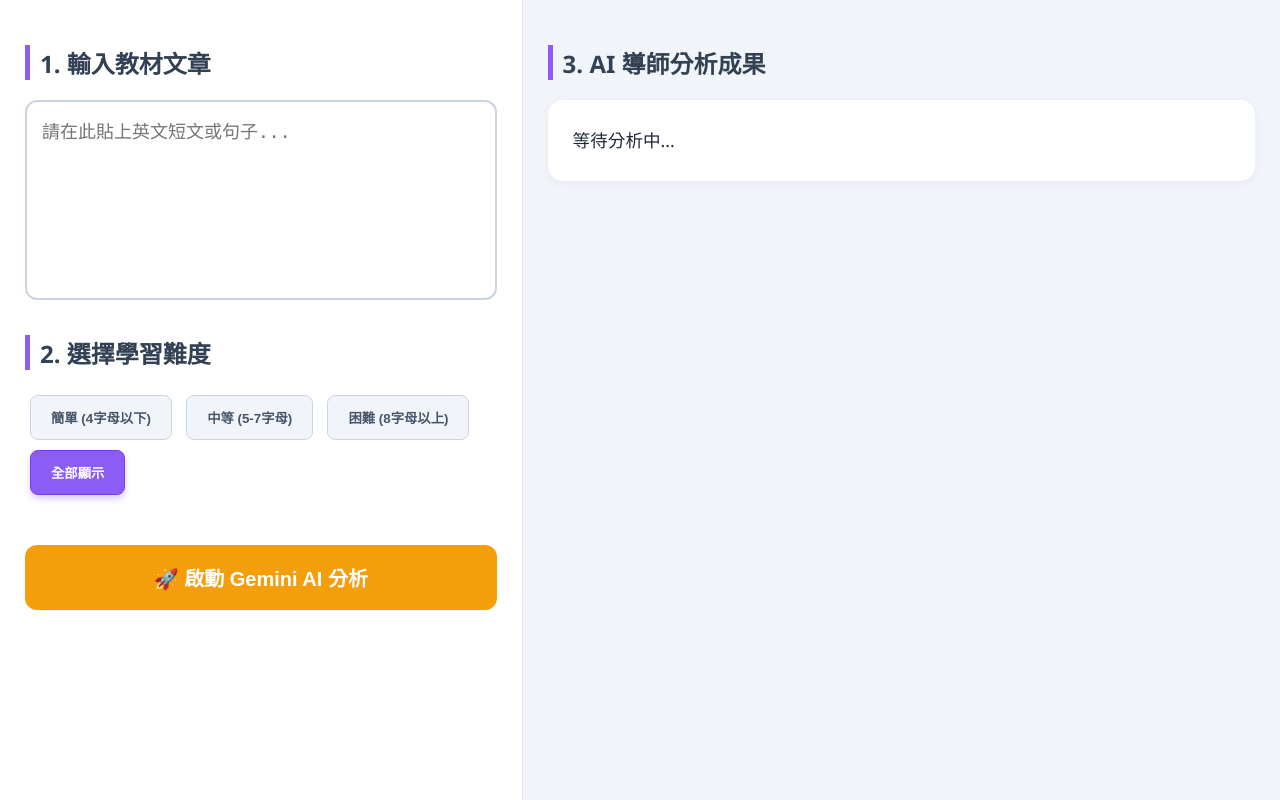
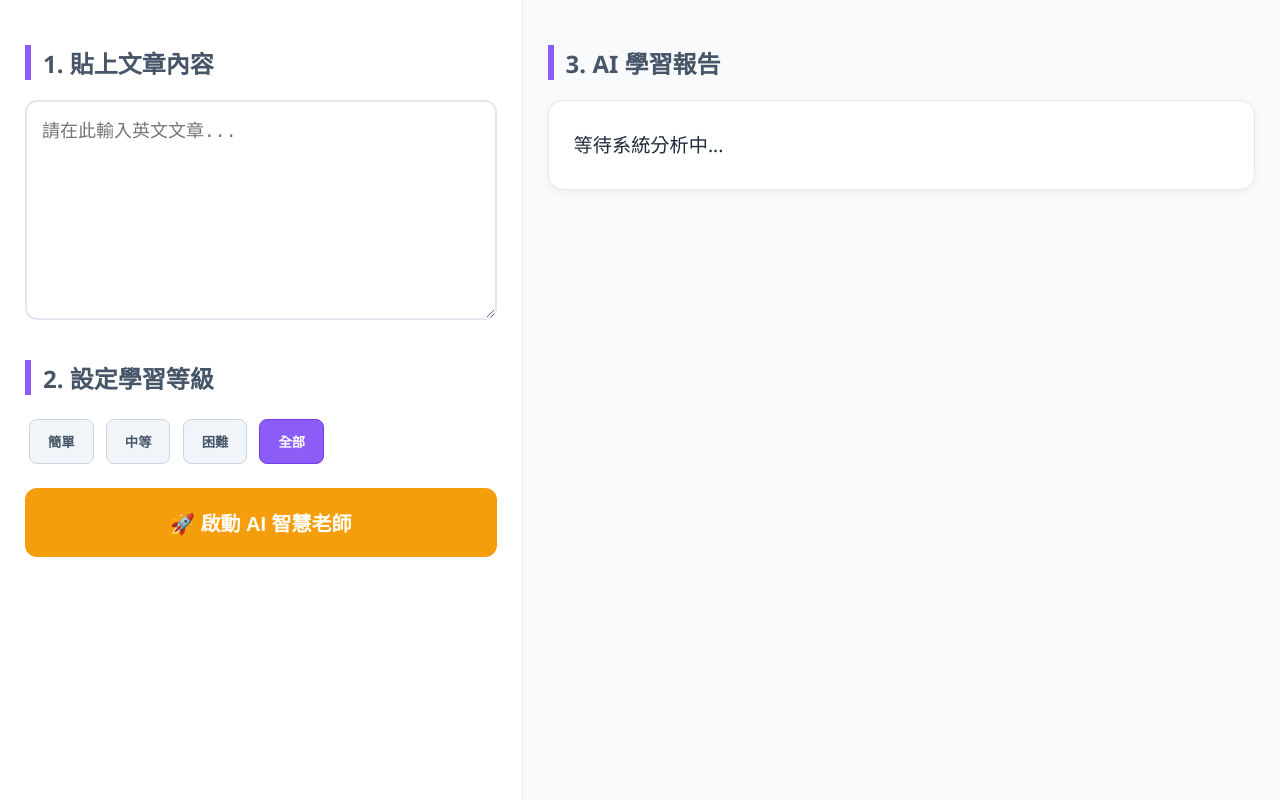
Before and after one commit to XuanYi-723/EnglishLearningSystem, a Flask app: page / in a window 1280 px wide. Run offline with Flask 3, Linux system fonts and the light colour scheme.

Commit message:
Update index.html
222222222222222

```diff
--- a/templates/index.html
+++ b/templates/index.html
@@ -5,75 +5,65 @@
     <meta name="viewport" content="width=device-width, initial-scale=1.0">
     <title>智慧英語學習系統 - Gemini AI 導師版</title>
     <style>
-        body { margin: 0; font-family: 'Segoe UI', "Microsoft JhengHei", Arial, sans-serif; background-color: #f1f5f9; color: #1e293b; }
+        body { margin: 0; font-family: 'Segoe UI', "Microsoft JhengHei", sans-serif; background-color: #f8fafc; color: #1e293b; }
         .container { display: flex; height: 100vh; }
         .left { flex: 4; padding: 25px; background: white; border-right: 1px solid #e2e8f0; overflow-y: auto; }
         .right { flex: 6; padding: 25px; overflow-y: auto; }
 
-        h2 { color: #334155; border-left: 5px solid #8b5cf6; padding-left: 10px; }
-        textarea { width: 100%; height: 200px; padding: 15px; border-radius: 12px; border: 2px solid #cbd5e1; font-size: 18px; box-sizing: border-box; resize: none; }
+        h2 { color: #475569; border-left: 6px solid #8b5cf6; padding-left: 12px; margin-bottom: 20px; }
+        textarea { width: 100%; height: 220px; padding: 15px; border-radius: 12px; border: 2px solid #e2e8f0; font-size: 18px; line-height: 1.6; box-sizing: border-box; }
 
-        /* 選項按鈕樣式 */
-        .level-btn { background: #f1f5f9; color: #475569; border: 1px solid #cbd5e1; padding: 12px 20px; margin: 5px; border-radius: 8px; cursor: pointer; font-weight: bold; transition: 0.3s; }
-        .level-btn.active { background: #8b5cf6; color: white; border-color: #7c3aed; box-shadow: 0 4px 6px rgba(139, 92, 246, 0.3); }
+        .level-btn { background: #f1f5f9; color: #475569; border: 1px solid #cbd5e1; padding: 12px 18px; margin: 4px; border-radius: 8px; cursor: pointer; font-weight: bold; }
+        .level-btn.active { background: #8b5cf6; color: white; border-color: #7c3aed; }
 
-        .action-btn { background: #f59e0b; color: white; border: none; padding: 18px; border-radius: 12px; font-size: 20px; font-weight: bold; cursor: pointer; width: 100%; margin-top: 15px; transition: 0.3s; }
-        .action-btn:hover { background: #d97706; }
-
-        .game-btn { background: #8b5cf6; color: white; border: none; padding: 14px; border-radius: 12px; font-size: 16px; font-weight: bold; cursor: pointer; width: 100%; margin-top: 10px; display: none; }
+        .action-btn { background: #f59e0b; color: white; border: none; padding: 20px; border-radius: 12px; font-size: 20px; font-weight: bold; cursor: pointer; width: 100%; margin-top: 20px; }
+        .game-btn { background: #8b5cf6; color: white; border: none; padding: 15px; border-radius: 12px; font-size: 16px; font-weight: bold; cursor: pointer; width: 100%; margin-top: 10px; display: none; }
         .csv-btn { background: #10b981; color: white; border: none; padding: 12px; border-radius: 12px; cursor: pointer; margin-top: 10px; width: 100%; display: none; }
 
-        /* 文章標記樣式 */
-        #highlightedArticle { background: white; padding: 25px; border-radius: 15px; margin-bottom: 20px; line-height: 1.8; font-size: 1.1em; box-shadow: 0 2px 10px rgba(0,0,0,0.05); }
-        mark { background: #fef08a; padding: 2px 5px; border-radius: 4px; font-weight: bold; color: #b45309; }
+        #highlightedArticle { background: white; padding: 25px; border-radius: 15px; margin-bottom: 25px; line-height: 2; font-size: 1.2em; border: 1px solid #e2e8f0; box-shadow: 0 2px 8px rgba(0,0,0,0.05); }
+        mark { background: #fef08a; padding: 2px 4px; border-radius: 4px; font-weight: bold; color: #b45309; }
 
-        /* 單字卡片樣式 */
-        .word-card { background: white; padding: 20px; margin-bottom: 15px; border-radius: 15px; border-left: 8px solid #8b5cf6; box-shadow: 0 4px 6px rgba(0,0,0,0.05); position: relative; }
-        .ai-tag { background: #ede9fe; color: #7c3aed; padding: 3px 10px; border-radius: 20px; font-size: 12px; font-weight: bold; position: absolute; right: 20px; top: 20px; }
-        .ai-content { background: #f8fafc; padding: 15px; border-radius: 10px; margin-top: 10px; font-size: 1.05em; line-height: 1.6; color: #334155; border: 1px dashed #cbd5e1; }
+        .word-card { background: white; padding: 25px; margin-bottom: 20px; border-radius: 16px; border-left: 10px solid #8b5cf6; box-shadow: 0 4px 6px rgba(0,0,0,0.05); position: relative; }
+        .ai-tag { background: #ede9fe; color: #7c3aed; padding: 4px 12px; border-radius: 20px; font-size: 13px; font-weight: bold; position: absolute; right: 20px; top: 20px; }
+        .ai-content { background: #f8fafc; padding: 15px; border-radius: 12px; margin-top: 12px; font-size: 1.1em; line-height: 1.6; color: #334155; border: 1px solid #e2e8f0; }
 
-        /* 遊戲區域樣式 */
-        #gameOverlay { display: none; position: fixed; top: 0; left: 0; width: 100%; height: 100%; background: rgba(15, 23, 42, 0.95); z-index: 1000; padding: 20px; box-sizing: border-box; color: white; text-align: center; overflow-y: auto; }
-        .game-grid { display: grid; grid-template-columns: repeat(auto-fill, minmax(200px, 1fr)); gap: 20px; max-width: 1100px; margin: 30px auto; }
-        .card { background: white; color: #1e293b; padding: 20px; border-radius: 16px; cursor: pointer; min-height: 160px; display: flex; flex-direction: column; align-items: center; justify-content: center; transition: 0.3s; border: 5px solid transparent; box-shadow: 0 8px 15px rgba(0,0,0,0.2); }
-        .card img { width: 120px; height: 120px; object-fit: cover; border-radius: 10px; margin-bottom: 10px; }
-        .card.selected { border-color: #8b5cf6; transform: translateY(-5px); }
-        .card.matched { background: #dcfce7; color: #166534; cursor: default; opacity: 0.7; border-color: #22c55e; }
-
-        .close-game-btn { padding: 12px 30px; border-radius: 30px; cursor: pointer; border: none; background: #ef4444; color: white; font-weight: bold; font-size: 18px; }
+        #gameOverlay { display: none; position: fixed; top: 0; left: 0; width: 100%; height: 100%; background: rgba(15, 23, 42, 0.98); z-index: 2000; padding: 30px; box-sizing: border-box; color: white; text-align: center; }
+        .game-grid { display: grid; grid-template-columns: repeat(auto-fill, minmax(220px, 1fr)); gap: 20px; max-width: 1200px; margin: 40px auto; }
+        .card { background: white; color: #1e293b; padding: 25px; border-radius: 18px; cursor: pointer; min-height: 140px; display: flex; flex-direction: column; align-items: center; justify-content: center; border: 4px solid transparent; transition: 0.2s; }
+        .card.selected { border-color: #8b5cf6; transform: scale(1.05); }
+        .card.matched { background: #dcfce7; color: #166534; opacity: 0.6; cursor: default; border-color: #22c55e; }
+        .close-game-btn { padding: 12px 40px; border-radius: 30px; border: none; background: #ef4444; color: white; font-weight: bold; font-size: 18px; cursor: pointer; }
     </style>
 </head>
 <body>
     <div id="gameOverlay">
-        <h1>🎴 英語單字趣味連連看</h1>
-        <p style="font-size: 1.2em;">請點選一個「英文圖像」和一個「中文意思」來配對！</p>
-        <button onclick="closeGame()" class="close-game-btn">結束遊戲並返回</button>
+        <h1>🧠 智慧單字配對挑戰</h1>
+        <p style="font-size: 1.3em;">請找出對應的「英文單字」與「中文意思」！</p>
+        <button onclick="closeGame()" class="close-game-btn">返回學習介面</button>
         <div id="gameGrid" class="game-grid"></div>
     </div>
 
     <div class="container">
         <div class="left">
-            <h2>1. 輸入教材文章</h2>
-            <textarea id="textInput" placeholder="請在此貼上英文短文或句子..."></textarea>
+            <h2>1. 貼上文章內容</h2>
+            <textarea id="textInput" placeholder="請在此輸入英文文章..."></textarea>
 
-            <h2 style="margin-top:30px;">2. 選擇學習難度</h2>
+            <h2 style="margin-top:35px;">2. 設定學習等級</h2>
             <div id="levelSelector">
-                <button onclick="selectLevel('簡單', this)" class="level-btn">簡單 (4字母以下)</button>
-                <button onclick="selectLevel('中等', this)" class="level-btn">中等 (5-7字母)</button>
-                <button onclick="selectLevel('困難', this)" class="level-btn">困難 (8字母以上)</button>
-                <button onclick="selectLevel('全部', this)" class="level-btn active">全部顯示</button>
+                <button onclick="selectLevel('簡單', this)" class="level-btn">簡單</button>
+                <button onclick="selectLevel('中等', this)" class="level-btn">中等</button>
+                <button onclick="selectLevel('困難', this)" class="level-btn">困難</button>
+                <button onclick="selectLevel('全部', this)" class="level-btn active">全部</button>
             </div>
 
-            <div id="actionArea" style="margin-top: 30px;">
-                <button onclick="analyze()" class="action-btn">🚀 啟動 Gemini AI 分析</button>
-                <button id="gameBtn" class="game-btn" onclick="openGame()">🎮 挑戰牌卡連連看</button>
-                <button id="csvBtn" class="csv-btn" onclick="exportCSV()">📁 下載學習清單 (CSV)</button>
-            </div>
+            <button onclick="analyze()" class="action-btn">🚀 啟動 AI 智慧老師</button>
+            <button id="gameBtn" class="game-btn" onclick="openGame()">🎮 挑戰單字連連看</button>
+            <button id="csvBtn" class="csv-btn" onclick="exportCSV()">📁 下載單字表</button>
         </div>
 
         <div class="right">
-            <h2>3. AI 導師分析成果</h2>
-            <div id="highlightedArticle">等待分析中...</div>
+            <h2>3. AI 學習報告</h2>
+            <div id="highlightedArticle">等待系統分析中...</div>
             <div id="output"></div>
         </div>
     </div>
@@ -91,10 +81,10 @@
 
         async function analyze() {
             const text = document.getElementById("textInput").value;
-            if (!text) return alert("請先輸入文章內容！");
+            if (!text) return alert("請輸入文字！");
 
             const outputDiv = document.getElementById("output");
-            outputDiv.innerHTML = "<div style='text-align:center; padding:50px;'><h3 style='color:#8b5cf6;'>🔮 Gemini AI 老師正在閱讀並編寫教材...</h3><p>這大約需要 3-5 秒，請稍候。</p></div>";
+            outputDiv.innerHTML = "<div style='text-align:center; padding:60px;'><h3>🔮 AI 老師正在編寫個人化教材...</h3></div>";
 
             try {
                 const response = await fetch('/analyze', {
@@ -112,23 +102,18 @@
                 let html = "";
                 for (let word in data.vocabulary) {
                     let item = data.vocabulary[word];
-                    let formattedDef = item.definition.replace(/\n/g, '<br>');
-
                     html += `<div class="word-card">
-                        <span class="ai-tag">Gemini AI 智慧生成</span>
-                        <b style="font-size:1.4em; color:#1e293b;">${word.toUpperCase()}</b>
-                        <span style="font-size:0.9em; color:#94a3b8; margin-left:10px;">[ ${item.level} ]</span><br>
+                        <span class="ai-tag">Gemini AI 教學</span>
+                        <b style="font-size:1.5em;">${word.toUpperCase()}</b>
+                        <span style="color:#94a3b8; margin-left:10px;">[${item.level}]</span><br>
                         <span style="color:#64748b; font-size:1.1em;">${item.pos} | ${item.phonetic}</span><br>
-                        <b style="color:#c2410c; display:block; margin-top:8px; font-size:1.2em;">${item.chinese}</b>
-                        <div class="ai-content">${formattedDef}</div>
+                        <b style="color:#c2410c; display:block; margin-top:10px; font-size:1.3em;">${item.chinese}</b>
+                        <div class="ai-content">${item.definition.replace(/\n/g, '<br>')}</div>
                     </div>`;
                 }
-                outputDiv.innerHTML = html || "在此難度下找不到合適單字，請嘗試更換難度或輸入更長的內容。";
-
-                // 自動滾動到頂部
-                document.querySelector('.right').scrollTop = 0;
+                outputDiv.innerHTML = html || "未發現符合等級的單字。";
             } catch (e) {
-                outputDiv.innerHTML = "<div style='color:red; padding:20px;'>❌ 發生錯誤：無法連線至 AI 伺服器，請檢查 API 金鑰與網路設定。</div>";
+                outputDiv.innerHTML = "<div style='color:red; padding:20px;'>伺服器連線失敗，請檢查金鑰設定。</div>";
             }
         }
 
@@ -138,30 +123,18 @@
             document.getElementById("gameOverlay").style.display = "block";
 
             let cards = [];
-            // 挑選最多 8 個單字來玩遊戲
-            let wordKeys = Object.keys(currentVocab);
-            let words = wordKeys.sort(() => Math.random() - 0.5).slice(0, 8);
+            let words = Object.keys(currentVocab).sort(() => Math.random() - 0.5).slice(0, 8);
 
             words.forEach(word => {
                 const info = currentVocab[word];
-
-                // 英文端：智慧判定圖片或文字
-                let enContent = "";
-                if (info.image_url && !info.is_abstract) {
-                    enContent = `<img src="${info.image_url}" alt="${word}">`;
-                } else {
-                    enContent = `<h2 style="color:#3b82f6; margin:0; font-size:2em;">${word.toUpperCase()}</h2>`;
-                }
-
-                cards.push({ type: 'en', id: word, content: enContent, label: "英文教材" });
-                cards.push({ type: 'zh', id: word, content: `<h2 style="color:#c2410c; margin:0;">${info.chinese}</h2>`, label: "中文意思" });
+                cards.push({ type: 'en', id: word, content: `<h2 style="color:#3b82f6; font-size:2.2em;">${word.toUpperCase()}</h2>`, label: "英文" });
+                cards.push({ type: 'zh', id: word, content: `<h2 style="color:#c2410c;">${info.chinese}</h2>`, label: "中文" });
             });
 
-            // 隨機洗牌顯示
             cards.sort(() => Math.random() - 0.5).forEach(card => {
                 const div = document.createElement("div");
                 div.className = "card";
-                div.innerHTML = `<small style="color:#94a3b8; font-weight:bold;">${card.label}</small>${card.content}`;
+                div.innerHTML = `<small style="color:#94a3b8; font-weight:bold; margin-bottom:10px;">${card.label}</small>${card.content}`;
                 div.onclick = () => handleCardClick(div, card);
                 grid.appendChild(div);
             });
@@ -169,25 +142,22 @@
 
         function handleCardClick(div, card) {
             if (div.classList.contains('matched')) return;
-            if (firstCard && firstCard.div === div) return;
-
             div.classList.add('selected');
 
             if (!firstCard) {
                 firstCard = { div, card };
             } else {
+                if (firstCard.div === div) return;
                 if (firstCard.card.id === card.id && firstCard.card.type !== card.type) {
-                    // 配對成功：變綠色
                     div.classList.replace('selected', 'matched');
                     firstCard.div.classList.replace('selected', 'matched');
                     firstCard = null;
                 } else {
-                    // 配對失敗：翻回去
                     setTimeout(() => {
                         div.classList.remove('selected');
                         firstCard.div.classList.remove('selected');
                         firstCard = null;
-                    }, 500);
+                    }, 400);
                 }
             }
         }
@@ -204,7 +174,7 @@
             const url = window.URL.createObjectURL(blob);
             const a = document.createElement('a');
             a.href = url;
-            a.download = "智慧英語學習單_長輩專用.csv";
+            a.download = "智慧英語單字清單.csv";
             a.click();
         }
     </script>
```
